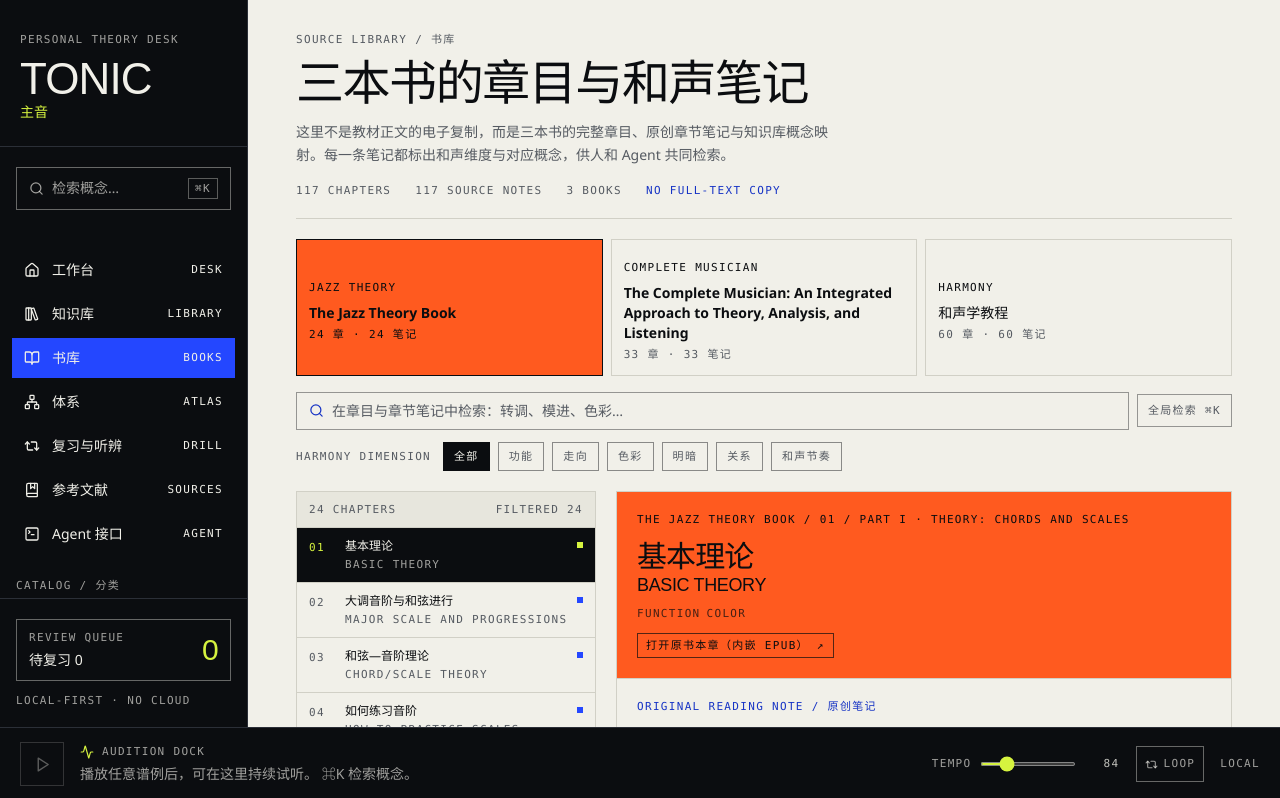
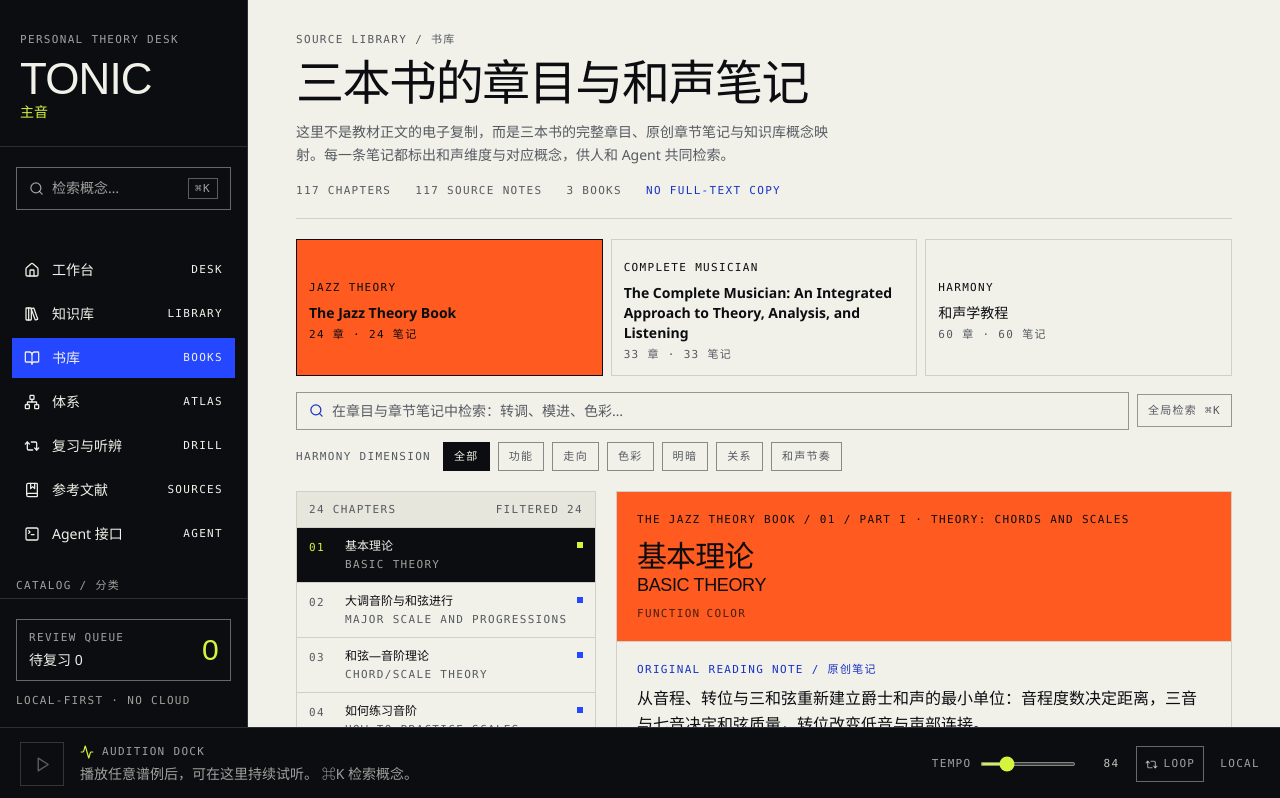
Before and after one commit to Gorilla-Kevv/music-theory, a React (Vite) app: page /books in a window 1280 px wide. Shown: the top 798 px of the page. Built offline with nearby package versions, Linux system fonts and the light colour scheme.

Commit message:
上线 GitHub Pages：子路径 base、SPA 404 回退、线上隐藏电子书深链与 Actions 部署流

```diff
--- a/src/App.tsx
+++ b/src/App.tsx
@@ -13,9 +13,14 @@
 import { NotFound } from "./routes/NotFound";
 import { References } from "./routes/References";
 
+const BASENAME =
+  import.meta.env.BASE_URL === "/"
+    ? undefined
+    : import.meta.env.BASE_URL.replace(/\/$/, "");
+
 export default function App() {
   return (
-    <BrowserRouter future={{ v7_startTransition: true, v7_relativeSplatPath: true }}>
+    <BrowserRouter basename={BASENAME} future={{ v7_startTransition: true, v7_relativeSplatPath: true }}>
       <ReviewProvider>
         <TransportProvider>
           <SearchProvider>
--- a/src/global.d.ts
+++ b/src/global.d.ts
@@ -1,6 +1,8 @@
 import type { theoryApi } from "./lib/theory-api";
 
 declare global {
+  const __EMBEDDED_BOOKS__: boolean;
+
   interface Window {
     TONIC: typeof theoryApi;
   }
--- a/src/routes/Agent.tsx
+++ b/src/routes/Agent.tsx
@@ -104,7 +104,7 @@
                 <h2 className="text-lg font-semibold">1 · 本地知识包</h2>
               </div>
               <a
-                href="/knowledge.json"
+                href={`${import.meta.env.BASE_URL}knowledge.json`}
                 target="_blank"
                 rel="noreferrer"
                 className="mono-label inline-flex items-center gap-1 text-cobalt-ink hover:text-ink"
--- a/src/routes/Books.tsx
+++ b/src/routes/Books.tsx
@@ -265,7 +265,7 @@
                     );
                   })}
                 </div>
-                {(() => {
+                {__EMBEDDED_BOOKS__ ? (() => {
                   const book = BOOK_BY_ID[selected.book];
                   if (!book?.sourceBook) return null;
                   const href = selected.sourceFile
@@ -287,7 +287,7 @@
                       {label} ↗
                     </a>
                   );
-                })()}
+                })() : null}
               </div>
 
               {selected.expanded ? (
--- a/vite.config.ts
+++ b/vite.config.ts
@@ -1,8 +1,17 @@
+import { existsSync } from "node:fs";
 import { defineConfig } from "vite";
 import react from "@vitejs/plugin-react";
 import tailwindcss from "@tailwindcss/vite";
 
+const isGitHubPages = process.env.GITHUB_PAGES === "true";
+// 电子书只在本地存在；GitHub Pages 构建一律隐藏深链（CI 也会移除目录）。
+const hasEmbeddedBooks = !isGitHubPages && existsSync("public/books");
+
 export default defineConfig({
+  base: isGitHubPages ? "/music-theory/" : "/",
+  define: {
+    __EMBEDDED_BOOKS__: JSON.stringify(hasEmbeddedBooks),
+  },
   plugins: [react(), tailwindcss()],
   server: {
     port: 5173,
```
